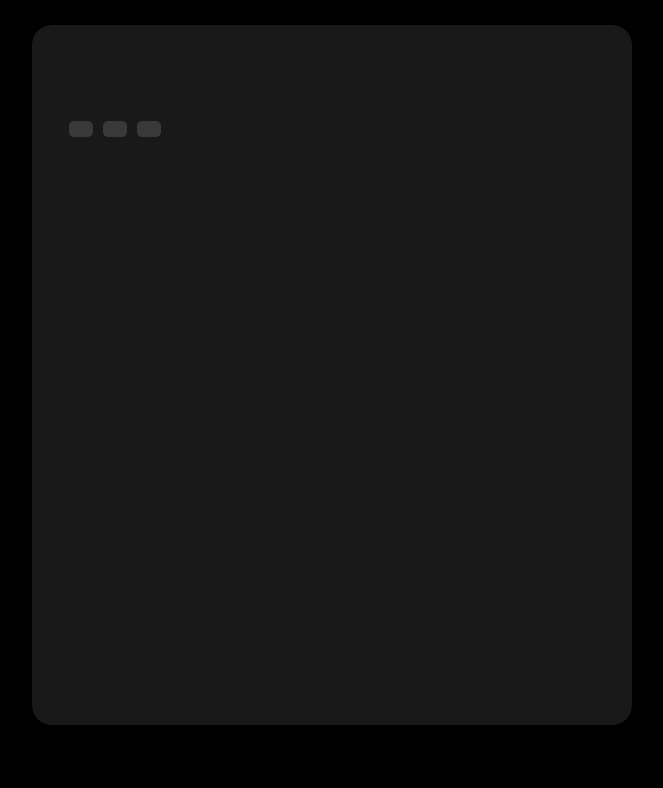
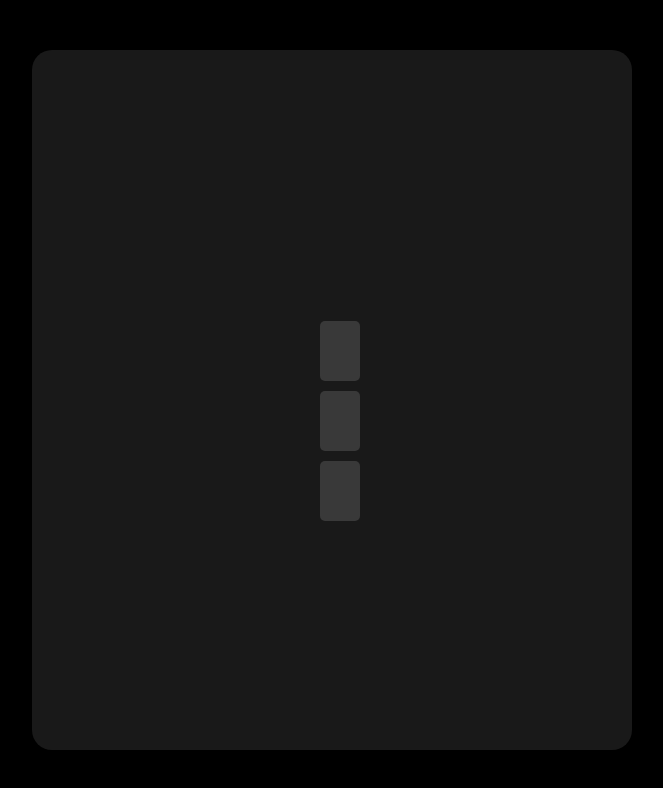
Before and after one commit to jeffkolada/jeffworld-simple-quiz, a website built with webpack: page resources/quiz-panel-v2.html in a window 1280 px wide. Shown: the whole page, without its empty margins (308-971 px from the left). Built offline with nearby package versions, Linux system fonts and the light colour scheme.

Commit message:
updated css version 1

```diff
--- a/resources/quiz-panel-v2.html
+++ b/resources/quiz-panel-v2.html
@@ -6,19 +6,23 @@
     <title>Document</title>
     <style>
       body {
+          font-family: Arial, Helvetica, sans-serif, sans-serif;
           background-color: #000000;
           color: aliceblue;
           margin: 0;
           padding: 25px; /* Add padding to the body */
           box-sizing: border-box; /* Include padding in the body's total width and height */
           height: 100vh; /* Full viewport height */
+          display: flex;
+          justify-content: center;
+          align-items: center;
+          text-align: center; /* Center align all content */
       }
 
       .quiz-container {
           box-sizing: border-box;
           width: calc(100% - 50px); /* Adjust width to account for body padding */
           max-width: 600px;
-          margin: 0 auto;
           padding: 2em;
           background-color: #191919;
           border-radius: 20px;
@@ -26,36 +30,49 @@
           height: calc(100% - 50px); /* Adjust height to account for body padding */
           display: flex;
           flex-direction: column; /* Stack children vertically */
+          justify-content: center; /* Center align all content */
+          align-items: center;
       }
 
       .choices {
           display: flex;
+          flex-direction: column;
+          width: 100%; /* Fill the width of the container */
+          padding: 10px;
       }
 
       .choice {
           font-size: 1em;
-          display: block;
-          margin: 5px 5px;
+          margin: 5px 0; /* Margin between buttons */
           padding: .5em .75em;
           background-color: #393939;
           color: white;
           border: none;
           border-radius: 5px;
           cursor: pointer;
+          width: 90%; /* Set width of the buttons */
+          max-width: 400px; /* Set maximum width */
+          height: 60px; /* Set a fixed height */
+          box-sizing: border-box;
       }
 
       .choice:hover {
           background-color: #4a5056;
       }
+
       .feedback {
           text-align: center;
       }
+
       .quiz-title {
           text-align: center;
       }
+
       .timer-bar-container {
           position: relative;
           height: 5px; /* Total height of both bars */
+          width: 100%; /* Fill the width of the container */
+          margin-bottom: 20px; /* Add some space below the timer bar */
       }
 
       .timer-bar-background {
@@ -183,7 +200,7 @@
         showQuestion();
       } else {
         const quizContainer = document.querySelector(".quiz-container");
-        quizContainer.innerHTML = `<p>You got ${correctAnswers} out of ${questions.length} questions.</p>`;
+        quizContainer.innerHTML = `<p>You got ${correctAnswers} out of ${questions.length} questions correct.</p>`;
         console.log('Quiz Finished: ', correctAnswers);
         sendAnalytics();
       }
```
Also changed, not shown: dist/quiz-panel-v2.html. Lines whose indentation alone changed are shown as unchanged.
